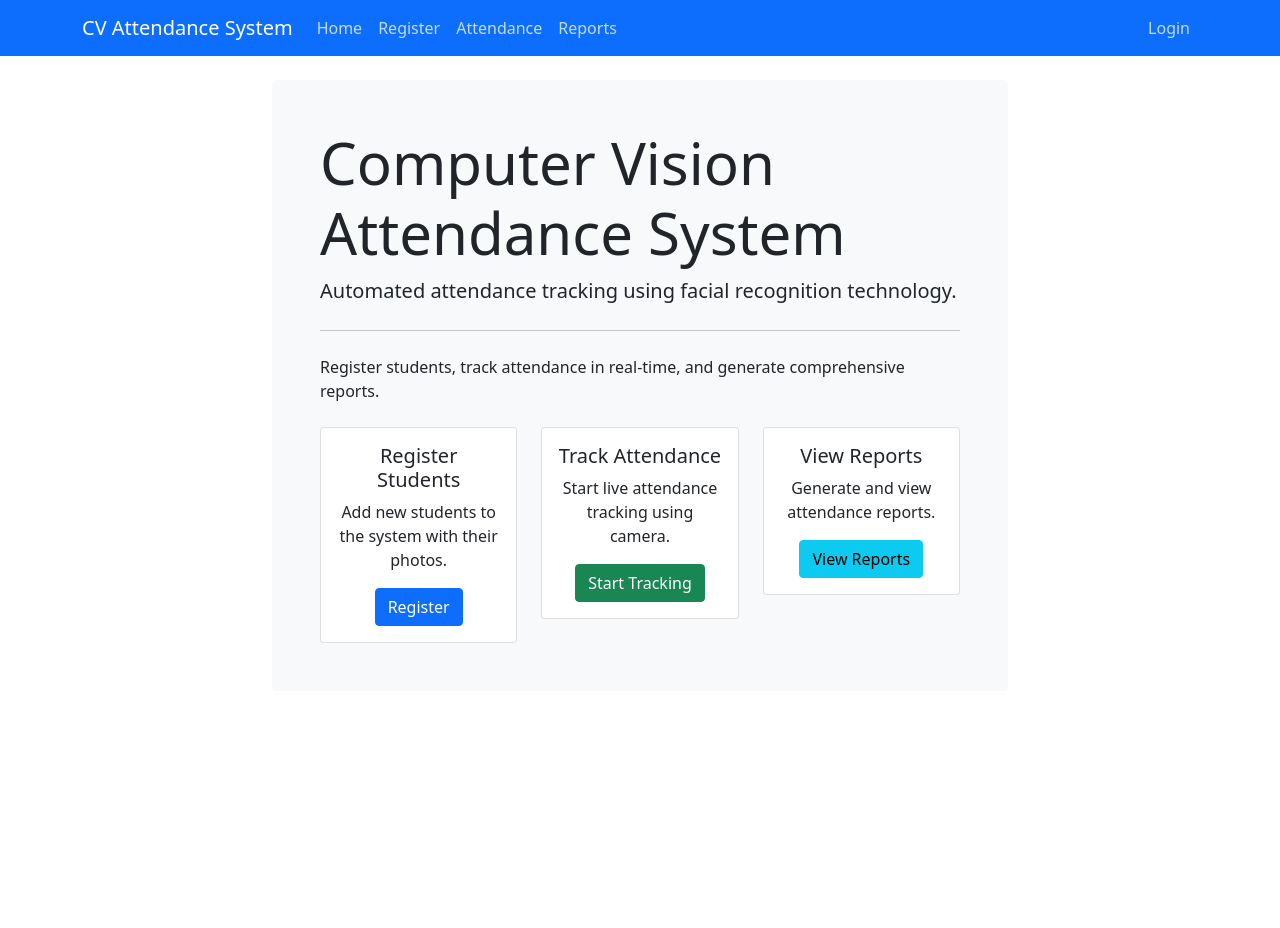
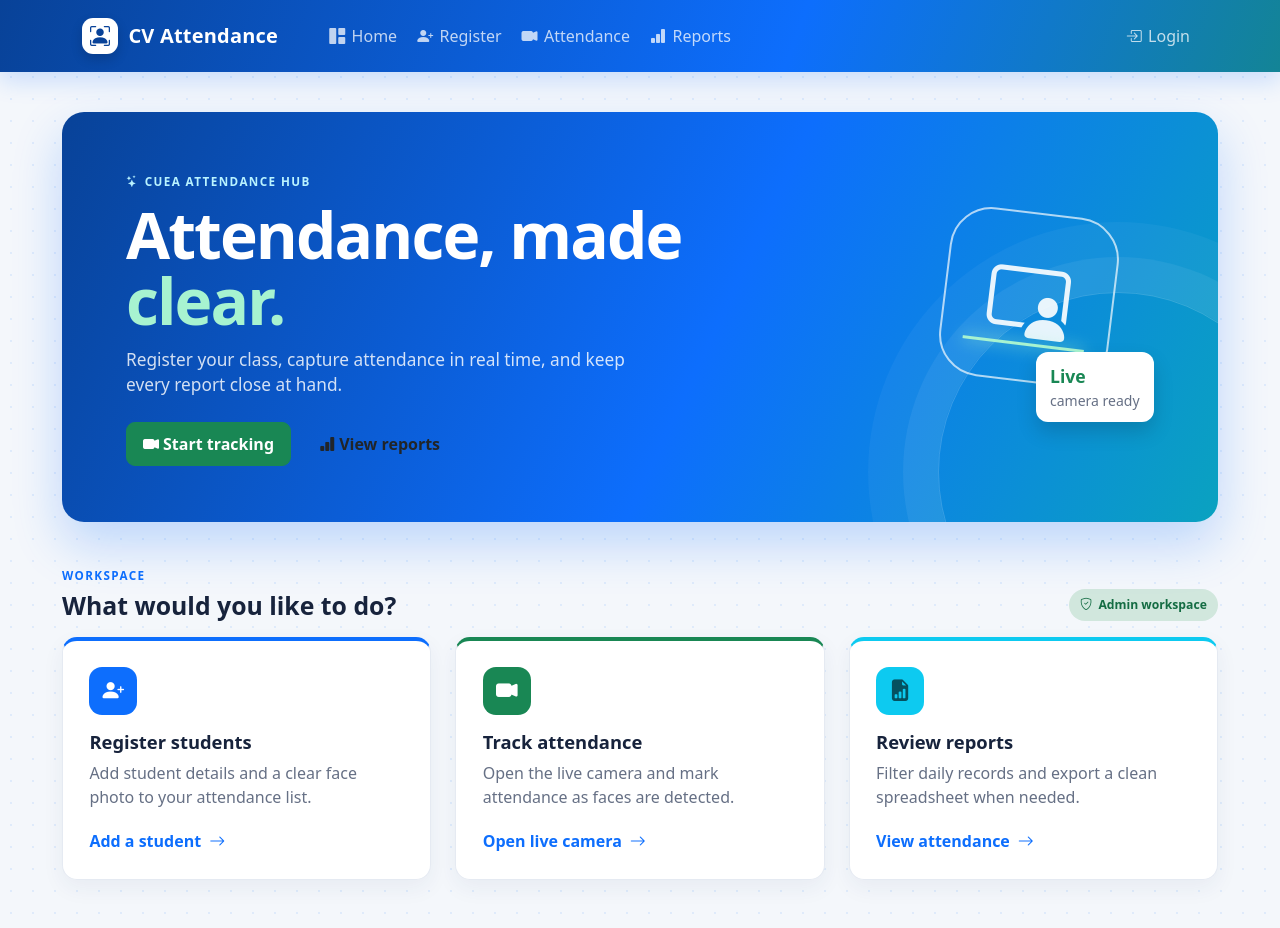
Before and after one commit to DevToleN/Computer_Vision_Attendance_Tracking, a Flask app: page / in a window 1280 px wide. Before the commit the page ends 643 px from the top, so only its background shows below. Run offline with Flask 3, Linux system fonts and the light colour scheme.

Commit message:
Redesign attendance tracker UI

```diff
--- a/styling.css
+++ b/styling.css
@@ -537,3 +537,438 @@ body {
     overflow-x: auto;
   }
 }
+
+/* Application visual layer */
+:root {
+  --app-ink: #17233c;
+  --app-muted: #667085;
+  --app-surface: #ffffff;
+  --app-line: #e5eaf2;
+  --app-blue: #0d6efd;
+  --app-green: #198754;
+  --app-cyan: #0dcaf0;
+  --app-shadow: 0 18px 45px rgba(32, 58, 104, 0.1);
+}
+
+body {
+  color: var(--app-ink);
+  background: #f4f7fb;
+  background-image: radial-gradient(rgba(13, 110, 253, 0.09) 1px, transparent 1px);
+  background-size: 22px 22px;
+}
+
+.app-navbar {
+  min-height: 72px;
+  padding: 0.7rem 0;
+  background: linear-gradient(110deg, #084298 0%, #0d6efd 62%, #138496 100%) !important;
+  box-shadow: 0 8px 24px rgba(13, 110, 253, 0.2);
+}
+
+.navbar-brand {
+  display: inline-flex;
+  align-items: center;
+  gap: 0.65rem;
+  color: #fff !important;
+  font-weight: 800;
+  letter-spacing: 0.01em;
+}
+
+.brand-mark {
+  display: inline-grid;
+  width: 36px;
+  height: 36px;
+  place-items: center;
+  color: #084298;
+  background: #fff;
+  border-radius: 11px;
+  box-shadow: 0 5px 12px rgba(0, 0, 0, 0.16);
+}
+
+.app-nav-links {
+  gap: 0.25rem;
+  margin-left: 1.7rem;
+}
+
+.app-navbar .nav-link {
+  display: inline-flex;
+  align-items: center;
+  gap: 0.4rem;
+  padding: 0.55rem 0.75rem;
+  color: rgba(255, 255, 255, 0.78);
+  border-radius: 9px;
+  transition: background-color 0.2s ease, color 0.2s ease, transform 0.2s ease;
+}
+
+.app-navbar .nav-link:hover,
+.app-navbar .nav-link:focus {
+  color: #fff;
+  background: rgba(255, 255, 255, 0.14);
+  transform: translateY(-1px);
+}
+
+.container.mt-4 {
+  max-width: 1180px;
+  margin-top: 2.5rem !important;
+  margin-bottom: 3rem;
+}
+
+.dashboard-shell {
+  animation: rise-in 0.55s ease both;
+}
+
+.hero-panel {
+  position: relative;
+  display: flex;
+  min-height: 330px;
+  align-items: center;
+  justify-content: space-between;
+  gap: 2rem;
+  overflow: hidden;
+  padding: 3.5rem 4rem;
+  color: #fff;
+  background: linear-gradient(115deg, #084298 0%, #0d6efd 56%, #0aa2c0 100%);
+  border-radius: 22px;
+  box-shadow: 0 22px 50px rgba(13, 110, 253, 0.24);
+}
+
+.hero-panel::after {
+  position: absolute;
+  right: -80px;
+  bottom: -130px;
+  width: 360px;
+  height: 360px;
+  content: "";
+  border: 1px solid rgba(255, 255, 255, 0.18);
+  border-radius: 50%;
+  box-shadow: 0 0 0 35px rgba(255, 255, 255, 0.06), 0 0 0 70px rgba(255, 255, 255, 0.04);
+}
+
+.hero-copy {
+  position: relative;
+  z-index: 1;
+  max-width: 610px;
+}
+
+.eyebrow {
+  display: inline-flex;
+  align-items: center;
+  gap: 0.35rem;
+  color: var(--app-blue);
+  font-size: 0.73rem;
+  font-weight: 800;
+  letter-spacing: 0.12em;
+  text-transform: uppercase;
+}
+
+.hero-panel .eyebrow {
+  color: #b9f3ff;
+}
+
+.hero-panel h1 {
+  margin: 0.65rem 0 0.85rem;
+  font-size: clamp(2.2rem, 5vw, 4.35rem);
+  font-weight: 800;
+  line-height: 1.02;
+  letter-spacing: -0.03em;
+}
+
+.hero-panel h1 span {
+  color: #a7f3d0;
+}
+
+.hero-panel p {
+  max-width: 540px;
+  margin-bottom: 1.5rem;
+  color: rgba(255, 255, 255, 0.82);
+  font-size: 1.08rem;
+}
+
+.hero-actions {
+  display: flex;
+  flex-wrap: wrap;
+  gap: 0.7rem;
+}
+
+.hero-actions .btn-outline-light {
+  border-width: 1px;
+}
+
+.hero-visual {
+  position: relative;
+  z-index: 1;
+  width: 210px;
+  height: 210px;
+  flex: 0 0 210px;
+}
+
+.scan-frame {
+  display: grid;
+  width: 170px;
+  height: 170px;
+  place-items: center;
+  color: rgba(255, 255, 255, 0.9);
+  font-size: 5rem;
+  border: 2px solid rgba(255, 255, 255, 0.68);
+  border-radius: 42px;
+  transform: rotate(7deg);
+}
+
+.scan-frame span {
+  position: absolute;
+  width: 122px;
+  height: 3px;
+  background: #a7f3d0;
+  box-shadow: 0 0 15px #a7f3d0;
+  animation: scan 2.6s ease-in-out infinite;
+}
+
+.hero-stat {
+  position: absolute;
+  right: 0;
+  bottom: 0;
+  display: flex;
+  flex-direction: column;
+  padding: 0.7rem 0.9rem;
+  color: var(--app-ink);
+  background: #fff;
+  border-radius: 12px;
+  box-shadow: 0 10px 20px rgba(0, 0, 0, 0.15);
+}
+
+.hero-stat strong {
+  color: var(--app-green);
+  font-size: 1.1rem;
+}
+
+.hero-stat small {
+  color: var(--app-muted);
+}
+
+.section-heading {
+  display: flex;
+  align-items: end;
+  justify-content: space-between;
+  gap: 1rem;
+  margin: 2.5rem 0 1rem;
+}
+
+.section-heading h2 {
+  margin: 0.3rem 0 0;
+  font-size: 1.55rem;
+  font-weight: 800;
+}
+
+.status-pill {
+  display: inline-flex;
+  align-items: center;
+  gap: 0.4rem;
+  width: fit-content;
+  padding: 0.4rem 0.7rem;
+  color: #146c43;
+  font-size: 0.76rem;
+  font-weight: 700;
+  background: #d1e7dd;
+  border-radius: 999px;
+}
+
+.action-grid {
+  row-gap: 1rem;
+}
+
+.action-card {
+  height: 100%;
+  padding: 1.65rem;
+  background: var(--app-surface);
+  border: 1px solid var(--app-line);
+  border-top: 4px solid var(--app-blue);
+  border-radius: 15px;
+  box-shadow: 0 8px 22px rgba(32, 58, 104, 0.06);
+  transition: transform 0.2s ease, box-shadow 0.2s ease;
+}
+
+.action-card:hover {
+  box-shadow: var(--app-shadow);
+  transform: translateY(-5px);
+}
+
+.action-green { border-top-color: var(--app-green); }
+.action-cyan { border-top-color: var(--app-cyan); }
+
+.action-icon {
+  display: grid;
+  width: 48px;
+  height: 48px;
+  margin-bottom: 1rem;
+  place-items: center;
+  color: #fff;
+  font-size: 1.35rem;
+  background: var(--app-blue);
+  border-radius: 13px;
+}
+
+.action-green .action-icon { background: var(--app-green); }
+.action-cyan .action-icon { color: #055160; background: var(--app-cyan); }
+
+.action-card h3 {
+  margin-bottom: 0.5rem;
+  font-size: 1.15rem;
+  font-weight: 800;
+}
+
+.action-card p {
+  min-height: 48px;
+  margin-bottom: 1.25rem;
+  color: var(--app-muted);
+}
+
+.action-link {
+  display: inline-flex;
+  align-items: center;
+  gap: 0.5rem;
+  color: var(--app-blue);
+  font-weight: 800;
+  text-decoration: none;
+}
+
+.action-link:hover { color: #084298; }
+
+.feature-card,
+.card {
+  overflow: hidden;
+  border-color: var(--app-line);
+  border-radius: 15px;
+  box-shadow: var(--app-shadow);
+}
+
+.page-card-header {
+  display: flex;
+  align-items: center;
+  justify-content: space-between;
+  gap: 1rem;
+  padding: 1.15rem 1.4rem;
+  color: var(--app-ink);
+  background: #fff;
+  border-bottom: 1px solid var(--app-line);
+}
+
+.page-card-header h3,
+.card-header h3 {
+  margin: 0;
+  font-size: 1.25rem;
+  font-weight: 800;
+}
+
+.card-body {
+  padding: 1.5rem;
+}
+
+.form-control {
+  min-height: 46px;
+  border-color: #d6deea;
+  border-radius: 10px;
+}
+
+.form-control:focus {
+  border-color: var(--app-blue);
+  box-shadow: 0 0 0 0.22rem rgba(13, 110, 253, 0.16);
+}
+
+.form-label {
+  color: var(--app-ink);
+  font-size: 0.88rem;
+  font-weight: 700;
+}
+
+.btn {
+  min-height: 42px;
+  padding: 0.55rem 1rem;
+  font-weight: 700;
+  border-radius: 9px;
+}
+
+.video-stage {
+  padding: 0.6rem;
+  background: #111c31;
+  border-radius: 12px;
+}
+
+.video-stage img {
+  display: block;
+  width: 100%;
+  height: 400px !important;
+  object-fit: contain;
+  background: #0b1220;
+  border: 0 !important;
+  border-radius: 8px;
+}
+
+.table thead th {
+  color: #475467;
+  font-size: 0.76rem;
+  letter-spacing: 0.05em;
+  text-transform: uppercase;
+  border-bottom-width: 1px;
+}
+
+.table tbody td {
+  padding-top: 0.9rem;
+  padding-bottom: 0.9rem;
+  border-color: #edf0f5;
+}
+
+@keyframes rise-in {
+  from { opacity: 0; transform: translateY(12px); }
+  to { opacity: 1; transform: translateY(0); }
+}
+
+@keyframes scan {
+  0%, 100% { transform: translateY(-48px); opacity: 0.6; }
+  50% { transform: translateY(48px); opacity: 1; }
+}
+
+@media (max-width: 991.98px) {
+  .app-nav-links {
+    margin-left: 0.4rem;
+  }
+
+  .app-navbar .nav-link span {
+    display: none;
+  }
+
+  .hero-panel {
+    padding: 2.5rem;
+  }
+}
+
+@media (max-width: 767.98px) {
+  .container.mt-4 {
+    margin-top: 1.4rem !important;
+  }
+
+  .app-navbar .container {
+    gap: 0.6rem;
+  }
+
+  .hero-panel {
+    min-height: 0;
+    padding: 2rem 1.5rem;
+  }
+
+  .hero-visual {
+    display: none;
+  }
+
+  .section-heading,
+  .page-card-header {
+    align-items: flex-start;
+    flex-direction: column;
+  }
+
+  .action-card p {
+    min-height: 0;
+  }
+
+  .video-stage img {
+    height: 280px !important;
+  }
+}
--- a/templates/base.html
+++ b/templates/base.html
@@ -5,24 +5,25 @@
     <meta name="viewport" content="width=device-width, initial-scale=1.0">
     <title>{% block title %}Attendance System{% endblock %}</title>
     <link href="https://cdn.jsdelivr.net/npm/bootstrap@5.1.3/dist/css/bootstrap.min.css" rel="stylesheet">
+    <link href="https://cdn.jsdelivr.net/npm/bootstrap-icons@1.11.3/font/bootstrap-icons.min.css" rel="stylesheet">
     <link rel="stylesheet" href="{{ url_for('styling_css') }}">
 </head>
 <body>
-    <nav class="navbar navbar-expand-lg navbar-dark bg-primary">
+    <nav class="navbar navbar-expand-lg navbar-dark bg-primary app-navbar">
         <div class="container">
-            <a class="navbar-brand" href="{{ url_for('index') }}">CV Attendance System</a>
-            <div class="navbar-nav">
-                <a class="nav-link" href="{{ url_for('index') }}">Home</a>
-                <a class="nav-link" href="{{ url_for('register') }}">Register</a>
-                <a class="nav-link" href="{{ url_for('attendance') }}">Attendance</a>
-                <a class="nav-link" href="{{ url_for('reports') }}">Reports</a>
+            <a class="navbar-brand" href="{{ url_for('index') }}"><span class="brand-mark"><i class="bi bi-person-bounding-box" aria-hidden="true"></i></span>CV Attendance</a>
+            <div class="navbar-nav app-nav-links">
+                <a class="nav-link" href="{{ url_for('index') }}"><i class="bi bi-grid-1x2-fill" aria-hidden="true"></i><span>Home</span></a>
+                <a class="nav-link" href="{{ url_for('register') }}"><i class="bi bi-person-plus-fill" aria-hidden="true"></i><span>Register</span></a>
+                <a class="nav-link" href="{{ url_for('attendance') }}"><i class="bi bi-camera-video-fill" aria-hidden="true"></i><span>Attendance</span></a>
+                <a class="nav-link" href="{{ url_for('reports') }}"><i class="bi bi-bar-chart-fill" aria-hidden="true"></i><span>Reports</span></a>
             </div>
             <div class="navbar-nav ms-auto">
                 {% if session.admin_logged_in %}
-                    <a class="nav-link" href="{{ url_for('logout') }}">Logout</a>
-                    <a class="nav-link" href="{{ url_for('adminregister') }}">Add Admin</a>
+                    <a class="nav-link" href="{{ url_for('adminregister') }}"><i class="bi bi-person-gear" aria-hidden="true"></i><span>Add Admin</span></a>
+                    <a class="nav-link" href="{{ url_for('logout') }}"><i class="bi bi-box-arrow-right" aria-hidden="true"></i><span>Logout</span></a>
                 {% else %}
-                    <a class="nav-link" href="{{ url_for('login') }}">Login</a>
+                    <a class="nav-link" href="{{ url_for('login') }}"><i class="bi bi-box-arrow-in-right" aria-hidden="true"></i><span>Login</span></a>
                 {% endif %}
             </div>
         </div>
--- a/templates/index.html
+++ b/templates/index.html
@@ -3,41 +3,51 @@
 {% block title %}Home - Attendance System{% endblock %}
 
 {% block content %}
-<div class="row">
-    <div class="col-md-8 mx-auto">
-        <div class="jumbotron bg-light p-5 rounded">
-            <h1 class="display-4">Computer Vision Attendance System</h1>
-            <p class="lead">Automated attendance tracking using facial recognition technology.</p>
-            <hr class="my-4">
-            <p>Register students, track attendance in real-time, and generate comprehensive reports.</p>
-            <div class="row mt-4">
+<div class="dashboard-shell">
+    <section class="hero-panel">
+        <div class="hero-copy">
+            <span class="eyebrow"><i class="bi bi-stars" aria-hidden="true"></i> CUEA attendance hub</span>
+            <h1>Attendance, made <span>clear.</span></h1>
+            <p>Register your class, capture attendance in real time, and keep every report close at hand.</p>
+            <div class="hero-actions">
+                <a href="{{ url_for('attendance') }}" class="btn btn-success"><i class="bi bi-camera-video-fill me-1" aria-hidden="true"></i>Start tracking</a>
+                <a href="{{ url_for('reports') }}" class="btn btn-outline-light"><i class="bi bi-bar-chart-fill me-1" aria-hidden="true"></i>View reports</a>
+            </div>
+        </div>
+        <div class="hero-visual" aria-hidden="true">
+            <div class="scan-frame"><i class="bi bi-person-video3"></i><span></span></div>
+            <div class="hero-stat"><strong>Live</strong><small>camera ready</small></div>
+        </div>
+    </section>
+
+    <div class="section-heading">
+        <div><span class="eyebrow">Workspace</span><h2>What would you like to do?</h2></div>
+        <span class="status-pill"><i class="bi bi-shield-check" aria-hidden="true"></i> Admin workspace</span>
+    </div>
+
+    <div class="row action-grid">
         <div class="col-md-4">
-                    <div class="card">
-                        <div class="card-body text-center">
-                            <h5 class="card-title">Register Students</h5>
-                            <p class="card-text">Add new students to the system with their photos.</p>
-                            <a href="/register" class="btn btn-primary">Register</a>
-                        </div>
+            <div class="action-card action-blue">
+                <div class="action-icon"><i class="bi bi-person-plus-fill" aria-hidden="true"></i></div>
+                <h3>Register students</h3>
+                <p>Add student details and a clear face photo to your attendance list.</p>
+                <a href="{{ url_for('register') }}" class="action-link">Add a student <i class="bi bi-arrow-right" aria-hidden="true"></i></a>
             </div>
         </div>
         <div class="col-md-4">
-                    <div class="card">
-                        <div class="card-body text-center">
-                            <h5 class="card-title">Track Attendance</h5>
-                            <p class="card-text">Start live attendance tracking using camera.</p>
-                            <a href="/attendance" class="btn btn-success">Start Tracking</a>
-                        </div>
+            <div class="action-card action-green">
+                <div class="action-icon"><i class="bi bi-camera-video-fill" aria-hidden="true"></i></div>
+                <h3>Track attendance</h3>
+                <p>Open the live camera and mark attendance as faces are detected.</p>
+                <a href="{{ url_for('attendance') }}" class="action-link">Open live camera <i class="bi bi-arrow-right" aria-hidden="true"></i></a>
             </div>
         </div>
         <div class="col-md-4">
-                    <div class="card">
-                        <div class="card-body text-center">
-                            <h5 class="card-title">View Reports</h5>
-                            <p class="card-text">Generate and view attendance reports.</p>
-                            <a href="/reports" class="btn btn-info">View Reports</a>
-                        </div>
-                    </div>
-                </div>
+            <div class="action-card action-cyan">
+                <div class="action-icon"><i class="bi bi-file-earmark-bar-graph-fill" aria-hidden="true"></i></div>
+                <h3>Review reports</h3>
+                <p>Filter daily records and export a clean spreadsheet when needed.</p>
+                <a href="{{ url_for('reports') }}" class="action-link">View attendance <i class="bi bi-arrow-right" aria-hidden="true"></i></a>
             </div>
         </div>
     </div>
```
Also changed, not shown: templates/attendance.html (+11 -6 lines). Lines whose indentation alone changed are shown as unchanged.
